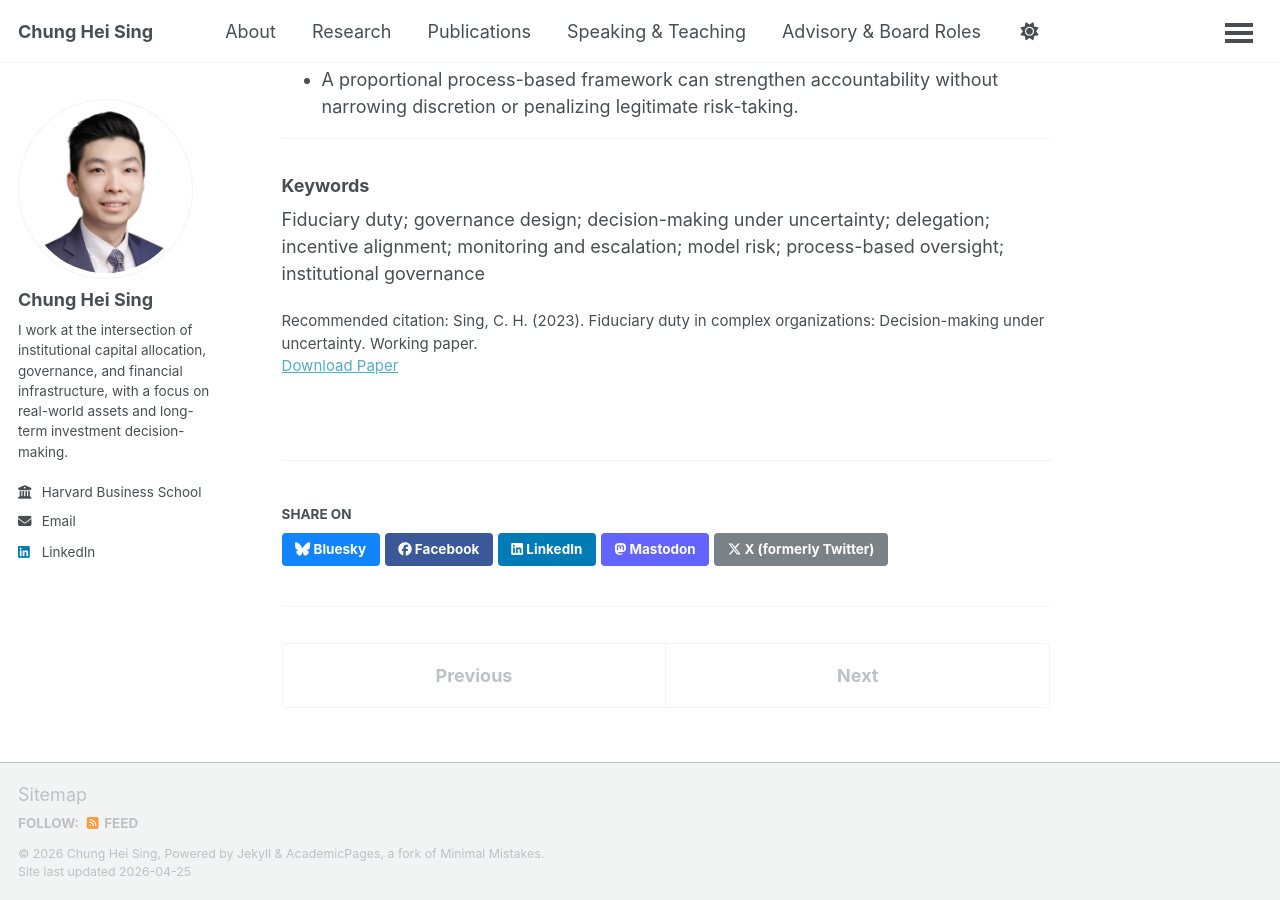
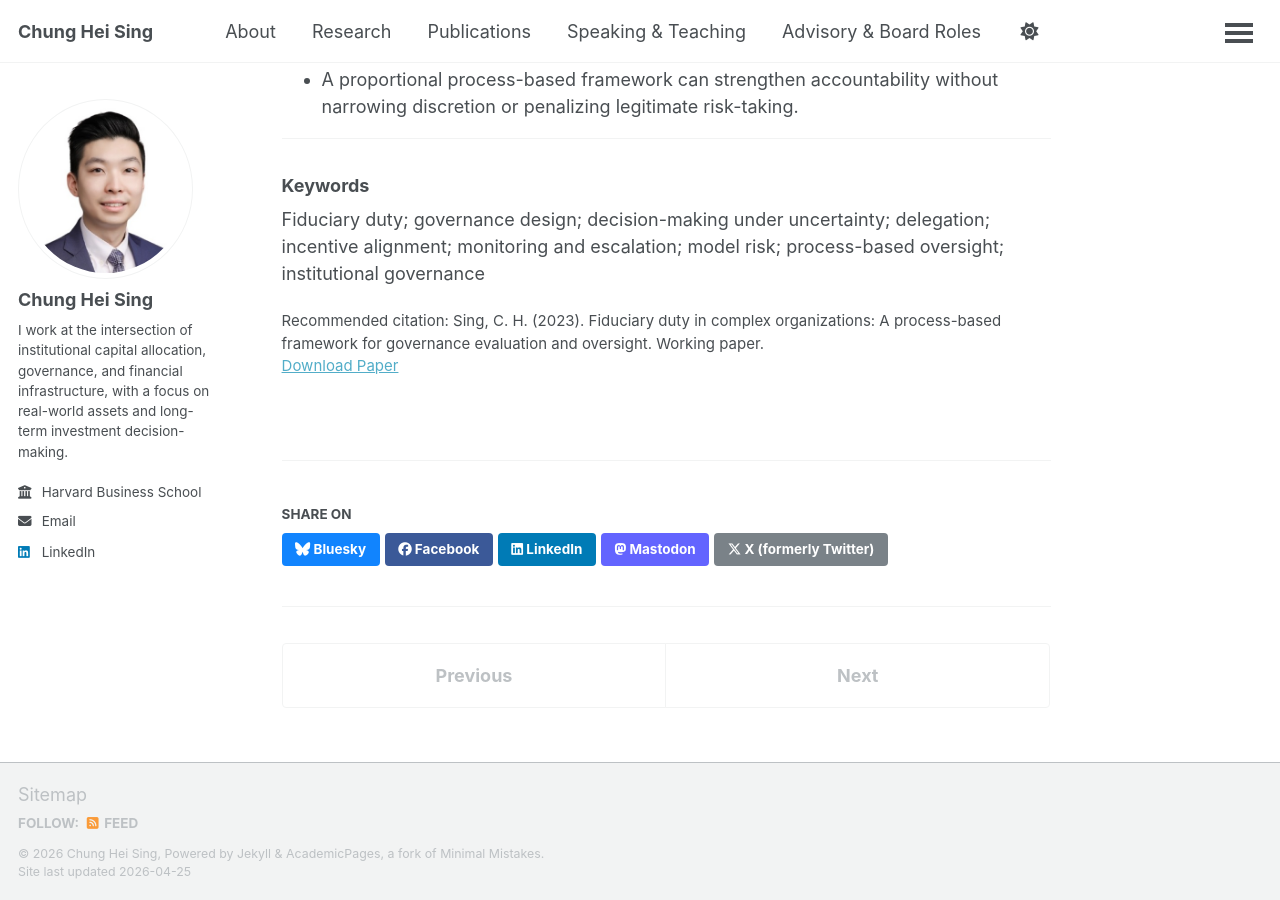
Before and after one commit to chungheising/chungheising.github.io, a Jekyll site: the page built from _publications/2023_02_Fiduciary_Duty_in_Complex_Organizations.md, in a window 1280 px wide and 900 px high, scrolled down 905 px. Built offline with Jekyll 4.4.1, drawn with Linux system fonts in a browser that asks for light colours; a script bundle is joined from its source files by our own code; library files that are not in the unit come from our copies; some of the changed text lies outside the part shown.

Commit message:
Update 2023_02_Fiduciary_Duty_in_Complex_Organizations.md

```diff
--- a/_publications/2023_02_Fiduciary_Duty_in_Complex_Organizations.md
+++ b/_publications/2023_02_Fiduciary_Duty_in_Complex_Organizations.md
@@ -1,6 +1,6 @@
 ---
 title: "Fiduciary Duty in Complex Organizations"
-subtitle: "Decision-Making Under Uncertainty"
+subtitle: "A Process-Based Framework for Governance Evaluation and Oversight"
 collection: publications
 permalink: /publication/fiduciary-duty-in-complex-organizations/
 date: 2023-02-01
@@ -9,7 +9,7 @@
 category: fiduciary_governance
 excerpt: "Fiduciary duty is best evaluated as a decision-making discipline under uncertainty; failures are usually governance design problems, not single bad decisions."
 paperurl: /files/Sing_2023_Fiduciary_Duty_in_Complex_Organizations.pdf
-citation: "Sing, C. H. (2023). Fiduciary duty in complex organizations: Decision-making under uncertainty. Working paper."
+citation: "Sing, C. H. (2023). Fiduciary duty in complex organizations: A process-based framework for governance evaluation and oversight. Working paper."
 ---
 
 ### Abstract
```
